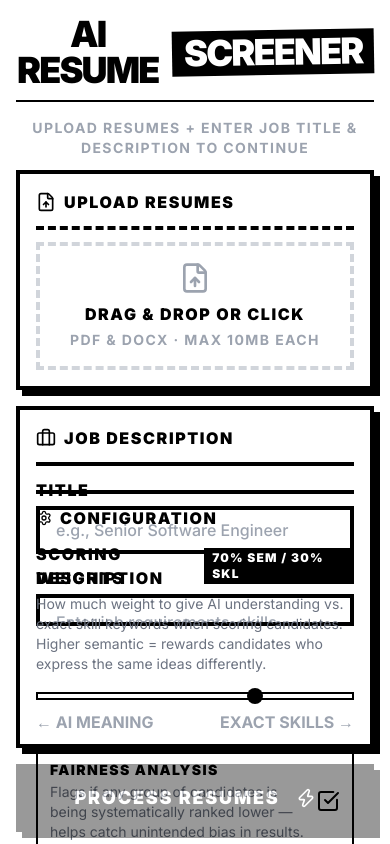
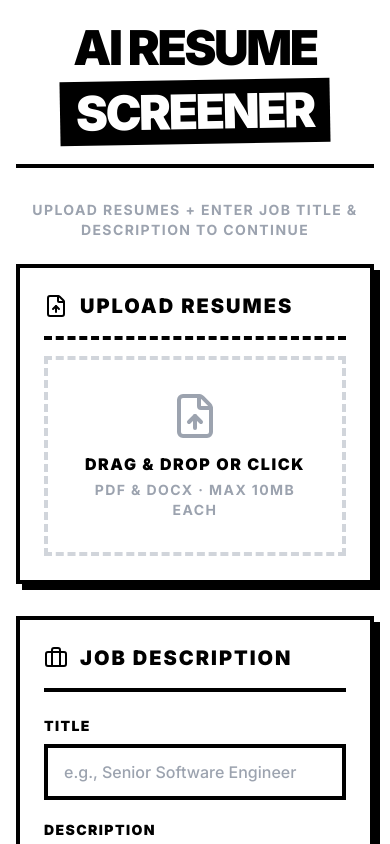
Before and after one commit to kunal-gh/assignment, a Next.js app: page / in a window 390 px wide. Shown: the top 844 px of the page. Built offline with nearby package versions, Linux system fonts and the light colour scheme.

Commit message:
ui: revert to scrollable layout, full-size elements, responsive across all devices

```diff
--- a/app/page.tsx
+++ b/app/page.tsx
@@ -22,70 +22,66 @@ export default function Home() {
   };
 
   return (
-    <main className="h-screen flex flex-col px-4 md:px-8 bg-white text-black overflow-hidden">
-      {/* Header — compact */}
+    <main className="min-h-screen px-4 pb-12 md:px-8 pt-0 bg-white text-black">
+      {/* Header */}
       <motion.header
-        initial={{ opacity: 0, y: -10 }}
+        initial={{ opacity: 0, y: -20 }}
         animate={{ opacity: 1, y: 0 }}
-        className="text-center flex flex-col items-center pt-4 pb-3 flex-shrink-0"
+        className="text-center mb-8 flex flex-col items-center pt-6"
       >
-        <div className="flex items-center gap-3 mb-1">
-          <h1 className="text-4xl md:text-5xl font-black tracking-tighter leading-none uppercase text-black">
+        <h1 className="text-5xl md:text-7xl font-black tracking-tighter leading-none uppercase mb-2 text-black">
           AI RESUME
         </h1>
-          <div className="bg-black text-white px-3 py-1 transform -rotate-1 inline-block">
-            <span className="text-4xl md:text-5xl font-black tracking-tighter leading-none uppercase">
+        <div className="bg-black text-white px-4 md:px-8 py-2 md:py-3 transform -rotate-1 mb-5 inline-block">
+          <h1 className="text-5xl md:text-7xl font-black tracking-tighter leading-none uppercase">
             SCREENER
-            </span>
+          </h1>
         </div>
-        </div>
-        <div className="w-full max-w-5xl h-[2px] bg-black mt-2"></div>
+        <div className="w-full max-w-4xl h-1 bg-black"></div>
       </motion.header>
 
       {/* Content */}
       {isProcessing ? (
-        <div className="flex-1 overflow-auto">
         <LoadingScreen />
-        </div>
       ) : step === 'upload' ? (
         <motion.div
           initial={{ opacity: 0 }}
           animate={{ opacity: 1 }}
-          className="flex-1 flex flex-col max-w-7xl w-full mx-auto min-h-0"
+          className="max-w-6xl mx-auto space-y-6"
         >
-          {/* Helper hint */}
           {!canProcess && (
-            <p className="text-center text-sm font-bold tracking-widest uppercase text-gray-400 py-1 flex-shrink-0">
+            <p className="text-center text-sm font-bold tracking-widest uppercase text-gray-400">
               Upload resumes + enter job title &amp; description to continue
             </p>
           )}
 
-          {/* Cards — fill remaining space */}
-          <div className="grid md:grid-cols-2 gap-4 flex-1 min-h-0 py-2">
+          <div className="grid md:grid-cols-2 gap-8">
             <FileUpload />
             <JobDescriptionForm />
           </div>
 
-          {/* Process button */}
-          <div className="flex-shrink-0 pb-3 pt-2">
           <button
             onClick={handleProcess}
             disabled={!canProcess}
-              className={`brutalist-button w-full py-4 text-lg ${
+            className={`brutalist-button w-full py-6 text-xl md:text-2xl mt-4 ${
               !canProcess
                 ? 'opacity-40 cursor-not-allowed hover:translate-y-0 hover:translate-x-0 hover:shadow-brutal'
                 : ''
             }`}
           >
-              PROCESS RESUMES <Zap className="w-5 h-5 ml-2" />
+            PROCESS RESUMES <Zap className="w-6 h-6 ml-2" />
           </button>
-          </div>
         </motion.div>
       ) : (
-        <div className="flex-1 overflow-auto">
         <ResultsView onBack={() => setStep('upload')} />
-        </div>
       )}
+
+      {/* Footer */}
+      <footer className="mt-16 text-center border-t-4 border-black pt-6">
+        <p className="text-sm font-bold tracking-widest uppercase text-gray-400">
+          sentence-transformers · FAISS · spaCy · FastAPI · Next.js · Docker
+        </p>
+      </footer>
     </main>
   );
 }
--- a/components/FileUpload.tsx
+++ b/components/FileUpload.tsx
@@ -30,11 +30,10 @@ export default function FileUpload() {
   };
 
   return (
-    <div className="brutalist-card p-4 flex flex-col h-full min-h-0">
-      {/* Header */}
-      <div className="flex items-center gap-2 mb-3 pb-3 border-b-4 border-black border-dashed flex-shrink-0">
-        <FileUp className="w-5 h-5" />
-        <h2 className="text-base font-black tracking-widest uppercase text-black">
+    <div className="brutalist-card p-6 h-full flex flex-col">
+      <div className="flex items-center gap-3 mb-4 pb-4 border-b-4 border-black border-dashed">
+        <FileUp className="w-6 h-6" />
+        <h2 className="text-xl font-black tracking-widest uppercase text-black">
           UPLOAD RESUMES
         </h2>
       </div>
@@ -43,8 +42,8 @@ export default function FileUpload() {
       <div
         {...getRootProps()}
         className={`
-          flex-1 border-4 border-dashed flex flex-col justify-center items-center text-center cursor-pointer
-          transition-all duration-200 min-h-0
+          flex-1 border-4 border-dashed p-8 flex flex-col justify-center items-center text-center cursor-pointer
+          transition-all duration-200 min-h-[200px]
           ${isDragActive ? 'border-black bg-gray-100' : 'border-gray-300 hover:border-black hover:bg-gray-50'}
         `}
       >
@@ -52,9 +51,9 @@ export default function FileUpload() {
         <motion.div
           animate={isDragActive ? { scale: 1.05 } : { scale: 1 }}
           transition={{ duration: 0.15 }}
-          className="flex flex-col items-center py-4"
+          className="flex flex-col items-center"
         >
-          <FileUp className={`w-8 h-8 mb-2 ${isDragActive ? 'text-black' : 'text-gray-400'}`} />
+          <FileUp className={`w-12 h-12 mb-3 ${isDragActive ? 'text-black' : 'text-gray-400'}`} />
           <p className="text-base font-black tracking-widest uppercase text-black mb-1">
             {isDragActive ? 'DROP FILES HERE' : 'DRAG & DROP OR CLICK'}
           </p>
@@ -69,33 +68,33 @@ export default function FileUpload() {
         <motion.div
           initial={{ opacity: 0 }}
           animate={{ opacity: 1 }}
-          className="mt-3 space-y-1 max-h-32 overflow-y-auto pr-1 flex-shrink-0"
+          className="mt-4 space-y-2 max-h-52 overflow-y-auto pr-1"
         >
-          <p className="text-sm font-black tracking-widest uppercase text-black mb-1">
+          <p className="text-sm font-black tracking-widest uppercase text-black mb-2">
             {files.length} FILE{files.length !== 1 ? 'S' : ''} SELECTED
           </p>
           <AnimatePresence>
             {files.map((file, index) => (
               <motion.div
                 key={`${file.name}-${index}`}
-                initial={{ opacity: 0, x: -10 }}
+                initial={{ opacity: 0, x: -16 }}
                 animate={{ opacity: 1, x: 0 }}
-                exit={{ opacity: 0, x: 10 }}
-                className="flex items-center justify-between p-2 border-2 border-black bg-white"
+                exit={{ opacity: 0, x: 16 }}
+                className="flex items-center justify-between p-3 border-4 border-black bg-white"
               >
-                <div className="flex items-center space-x-2 flex-1 min-w-0">
-                  <FileText className="w-4 h-4 flex-shrink-0 text-gray-600" />
+                <div className="flex items-center space-x-3 flex-1 min-w-0">
+                  <FileText className="w-5 h-5 flex-shrink-0 text-gray-600" />
                   <div className="flex-1 min-w-0">
                     <p className="text-sm font-bold truncate text-black">{file.name}</p>
-                    <p className="text-sm text-gray-400">{formatSize(file.size)}</p>
+                    <p className="text-sm text-gray-400 font-medium">{formatSize(file.size)}</p>
                   </div>
                 </div>
                 <button
                   onClick={(e) => { e.stopPropagation(); removeFile(index); }}
-                  className="ml-2 p-1 border border-transparent hover:border-black transition-colors flex-shrink-0"
+                  className="ml-2 p-1 border-2 border-transparent hover:border-black transition-colors flex-shrink-0"
                   aria-label={`Remove ${file.name}`}
                 >
-                  <X className="w-3 h-3" />
+                  <X className="w-4 h-4" />
                 </button>
               </motion.div>
             ))}
--- a/components/JobDescriptionForm.tsx
+++ b/components/JobDescriptionForm.tsx
@@ -18,55 +18,55 @@ export default function JobDescriptionForm() {
   const skillWeight = 1 - semanticWeight;
 
   return (
-    <div className="brutalist-card p-4 flex flex-col h-full min-h-0">
-      {/* Header */}
-      <div className="flex items-center gap-2 mb-3 pb-3 border-b-4 border-black flex-shrink-0">
-        <Briefcase className="w-5 h-5" />
-        <h2 className="text-base font-black tracking-widest uppercase text-black">
+    <div className="brutalist-card p-6 flex flex-col h-full">
+      <div className="flex items-center gap-3 mb-6 pb-4 border-b-4 border-black">
+        <Briefcase className="w-6 h-6" />
+        <h2 className="text-xl font-black tracking-widest uppercase text-black">
           JOB DESCRIPTION
         </h2>
       </div>
 
-      {/* Inputs */}
-      <div className="flex flex-col gap-3 flex-1 min-h-0">
-        <div className="flex-shrink-0">
-          <label className="block text-base font-black tracking-widest uppercase mb-1 text-black">TITLE</label>
+      <div className="space-y-5 flex-1">
+        {/* Job Title */}
+        <div>
+          <label className="block text-sm font-black tracking-widest uppercase mb-2 text-black">TITLE</label>
           <input
             type="text"
             value={jobTitle}
             onChange={(e) => setJobTitle(e.target.value)}
             placeholder="e.g., Senior Software Engineer"
-            className="brutalist-input py-2"
+            className="brutalist-input"
           />
         </div>
 
-        <div className="flex-1 flex flex-col min-h-0">
-          <label className="block text-base font-black tracking-widest uppercase mb-1 text-black">DESCRIPTION</label>
+        {/* Job Description */}
+        <div className="flex-1 flex flex-col">
+          <label className="block text-sm font-black tracking-widest uppercase mb-2 text-black">DESCRIPTION</label>
           <textarea
             value={jobDescription}
             onChange={(e) => setJobDescription(e.target.value)}
             placeholder="Enter job requirements, skills, responsibilities..."
-            className="brutalist-input flex-1 resize-none min-h-0"
+            className="brutalist-input min-h-[140px] resize-none"
           />
         </div>
       </div>
 
       {/* Configuration */}
-      <div className="mt-3 pt-3 border-t-4 border-black flex-shrink-0">
-        <div className="flex items-center gap-2 mb-3">
-          <Settings className="w-4 h-4" />
-          <h3 className="text-base font-black tracking-widest uppercase text-black">CONFIGURATION</h3>
+      <div className="mt-6 pt-6 border-t-4 border-black">
+        <div className="flex items-center gap-2 mb-5">
+          <Settings className="w-5 h-5" />
+          <h3 className="text-sm font-black tracking-widest uppercase text-black">CONFIGURATION</h3>
         </div>
 
         {/* Scoring Weights */}
-        <div className="mb-3">
-          <div className="flex justify-between items-center mb-1">
-            <label className="text-base font-black tracking-widest uppercase text-black">SCORING WEIGHTS</label>
-            <div className="bg-black text-white px-2 py-0.5 text-xs font-black tracking-widest">
+        <div className="mb-6">
+          <div className="flex justify-between items-center mb-2">
+            <label className="text-sm font-black tracking-widest uppercase text-black">SCORING WEIGHTS</label>
+            <div className="bg-black text-white px-2 py-1 text-xs font-black tracking-widest">
               {(semanticWeight * 100).toFixed(0)}% SEM / {(skillWeight * 100).toFixed(0)}% SKL
             </div>
           </div>
-          <p className="text-sm text-gray-500 mb-2">
+          <p className="text-sm text-gray-500 mb-3">
             How much weight to give AI understanding vs. exact skill keywords when scoring candidates. Higher semantic = rewards candidates who express the same ideas differently.
           </p>
           <input
@@ -78,13 +78,13 @@ export default function JobDescriptionForm() {
             onChange={(e) => setSemanticWeight(parseFloat(e.target.value))}
             style={{ transition: 'none' }}
             className="w-full h-2 bg-white border-2 border-black rounded-none appearance-none cursor-pointer
-              [&::-webkit-slider-thumb]:appearance-none [&::-webkit-slider-thumb]:w-4 [&::-webkit-slider-thumb]:h-4
+              [&::-webkit-slider-thumb]:appearance-none [&::-webkit-slider-thumb]:w-5 [&::-webkit-slider-thumb]:h-5
               [&::-webkit-slider-thumb]:bg-black [&::-webkit-slider-thumb]:rounded-full [&::-webkit-slider-thumb]:cursor-pointer
               [&::-webkit-slider-thumb]:transition-none
-              [&::-moz-range-thumb]:w-4 [&::-moz-range-thumb]:h-4
+              [&::-moz-range-thumb]:w-5 [&::-moz-range-thumb]:h-5
               [&::-moz-range-thumb]:bg-black [&::-moz-range-thumb]:rounded-full [&::-moz-range-thumb]:border-0"
           />
-          <div className="flex justify-between text-base font-bold text-gray-400 mt-1 uppercase">
+          <div className="flex justify-between text-sm font-bold text-gray-400 mt-2 uppercase">
             <span>← AI Meaning</span>
             <span>Exact Skills →</span>
           </div>
@@ -92,17 +92,17 @@ export default function JobDescriptionForm() {
 
         {/* Fairness Toggle */}
         <div
-          className="flex items-center justify-between border-2 border-black p-3 cursor-pointer hover:bg-gray-50 transition-colors"
+          className="flex items-center justify-between border-4 border-black p-4 cursor-pointer hover:bg-gray-50 transition-colors"
           onClick={() => setIncludeFairness(!includeFairness)}
         >
           <div>
-            <p className="text-sm font-black tracking-widest uppercase text-black">FAIRNESS ANALYSIS</p>
-            <p className="text-sm text-gray-500 mt-0.5">
+            <p className="text-sm font-black tracking-widest uppercase text-black mb-1">FAIRNESS ANALYSIS</p>
+            <p className="text-sm text-gray-500">
               Flags if any group of candidates is being systematically ranked lower — helps catch unintended bias in results.
             </p>
           </div>
-          <div className="text-black ml-3 flex-shrink-0">
-            {includeFairness ? <CheckSquare className="w-6 h-6" /> : <Square className="w-6 h-6" />}
+          <div className="text-black ml-4 flex-shrink-0">
+            {includeFairness ? <CheckSquare className="w-7 h-7" /> : <Square className="w-7 h-7" />}
           </div>
         </div>
       </div>
```
Lines whose indentation alone changed are shown as unchanged.
